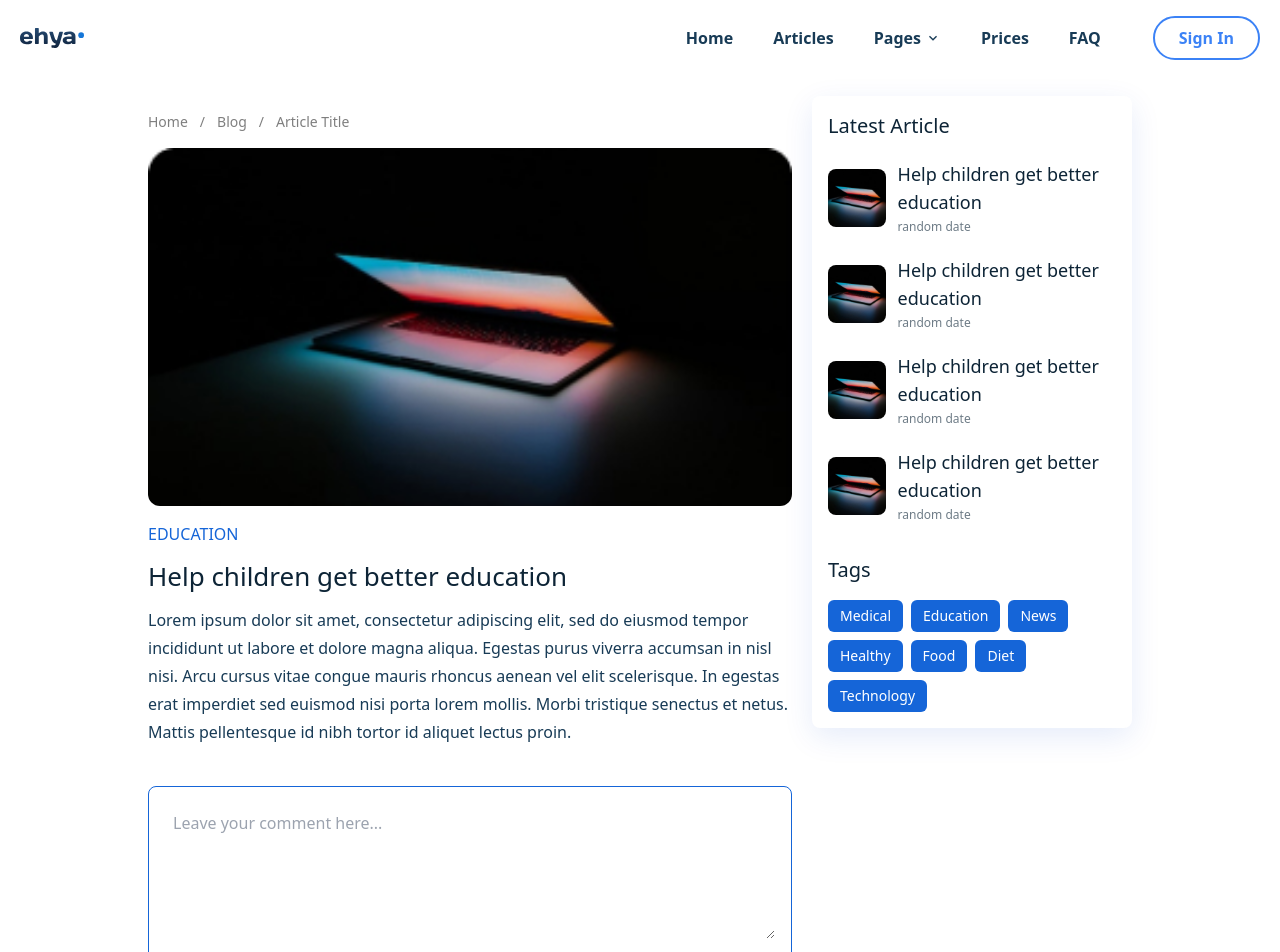
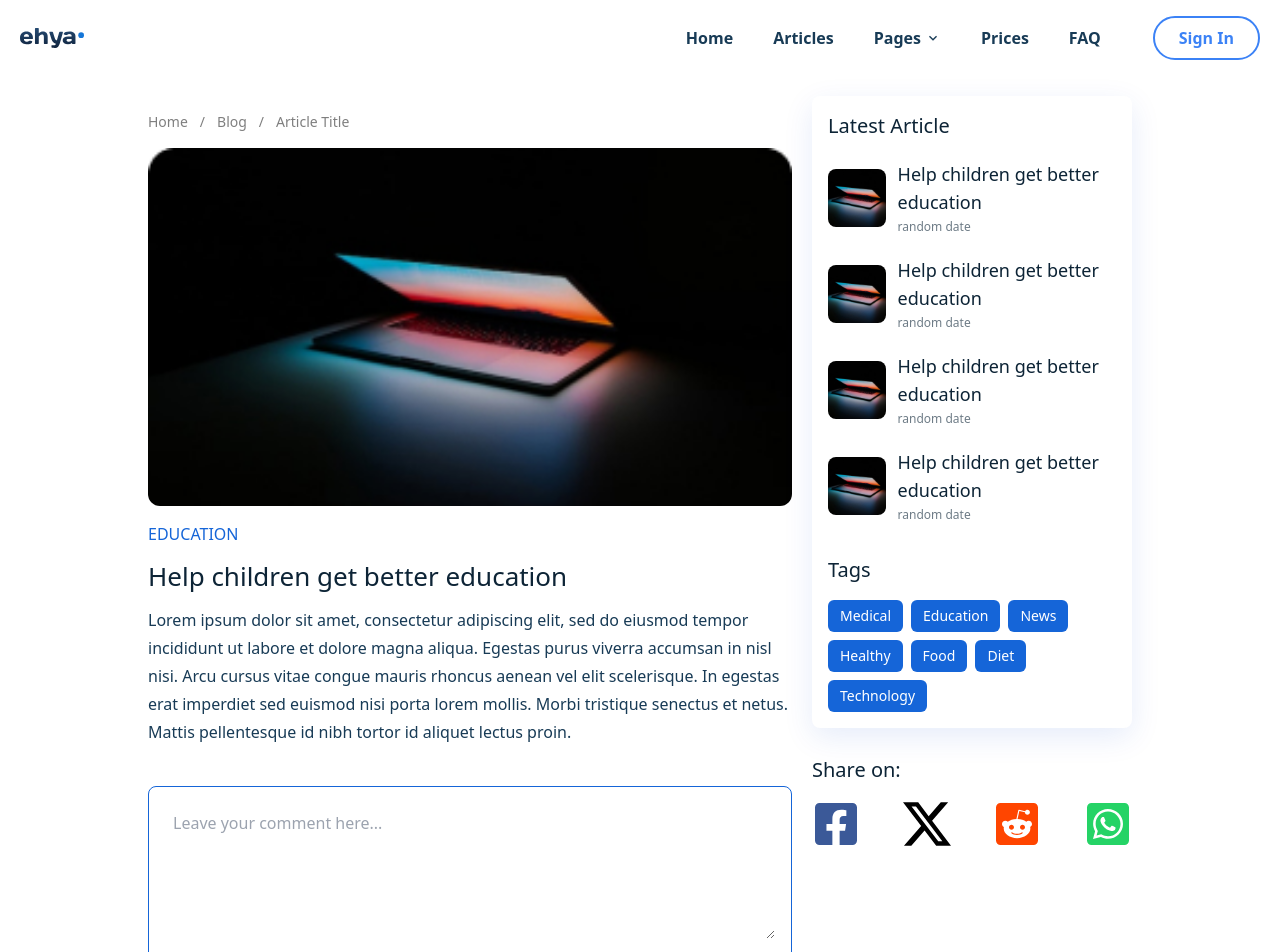
Before and after one commit to iamyogess/blog_mern, a React (Vite) app in the folder frontend/: page /blog/1 in a window 1280 px wide. Shown: the top 952 px of the page. Built offline with nearby package versions, Linux system fonts and the light colour scheme; the HTML template or start-up script is replaced by a standard one.

Commit message:
social media buttons

```diff
--- /dev/null
+++ b/frontend/src/components/SocialShareButton.jsx
@@ -0,0 +1,35 @@
+import React from "react";
+
+import {
+  FaFacebookSquare,
+  FaRedditSquare,
+  FaWhatsappSquare,
+} from "react-icons/fa";
+
+import { BsTwitterX } from "react-icons/bs";
+
+const SocialShareButton = ({ url, title }) => {
+  return (
+    <div className="w-full flex justify-between">
+      <a
+        target="_blank"
+        rel="noreferrer"
+        href={`https://www.facebook.com/dialog/share?app_id&display=popup&href=${url}`}
+      >
+        {/* //developer.facebook and paste app id */}
+        <FaFacebookSquare className="text-[#3b5998] w-12 h-auto" />
+      </a>
+      <a target="_blank" rel="noreferrer" href="#">
+        <BsTwitterX className="text-[#000] w-12 h-auto" />
+      </a>
+      <a target="_blank" rel="noreferrer" href="#">
+        <FaRedditSquare className="text-[#ff4500] w-12 h-auto" />
+      </a>
+      <a target="_blank" rel="noreferrer" href="#">
+        <FaWhatsappSquare className="text-[#25D366] w-12 h-auto" />
+      </a>
+    </div>
+  );
+};
+
+export default SocialShareButton;
--- a/frontend/src/pages/articleDetail/ArticleDetailPage.jsx
+++ b/frontend/src/pages/articleDetail/ArticleDetailPage.jsx
@@ -5,6 +5,7 @@ import { images } from "../../constants";
 import { Link } from "react-router-dom";
 import SuggestedPosts from "./container/SuggestedPosts";
 import CommentsContainer from "../../components/comments/CommentsContainer";
+import SocialShareButton from "../../components/SocialShareButton";
 
 const breadCrumbsData = [
   { name: "Home", link: "/" },
@@ -81,14 +82,25 @@ const ArticleDetailPage = () => {
             </p>
           </div>
           {/* comments section  */}
-          <CommentsContainer className="mt-10" loggedinUserId="a"/>
+          <CommentsContainer className="mt-10" loggedinUserId="a" />
         </article>
+        <div>
           <SuggestedPosts
             header="Latest Article"
             posts={postData}
             tags={tags}
             className="mt-8 lg:mt-0 lg:max-w-xs"
           />
+          <div className="mt-7">
+            <h2 className="font-roboto font-medium text-dark-hard mb-4 md:text-xl">
+              Share on:
+            </h2>
+            <SocialShareButton
+              url={encodeURI("https://twitter.com/iamyogess")}
+              title={encodeURIComponent("Yogesh's X profile")}
+            />
+          </div>
+        </div>
       </section>
     </MainLayout>
   );
```
Lines whose indentation alone changed are shown as unchanged.
